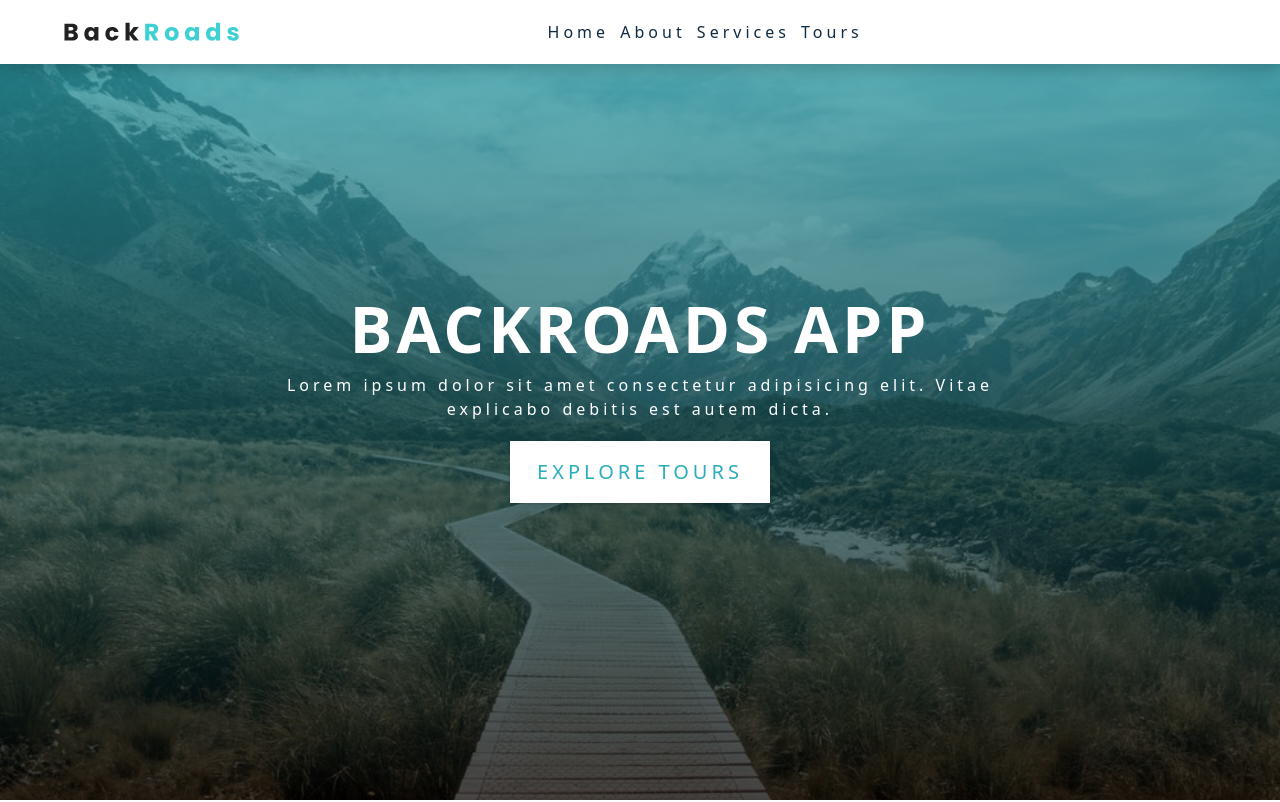
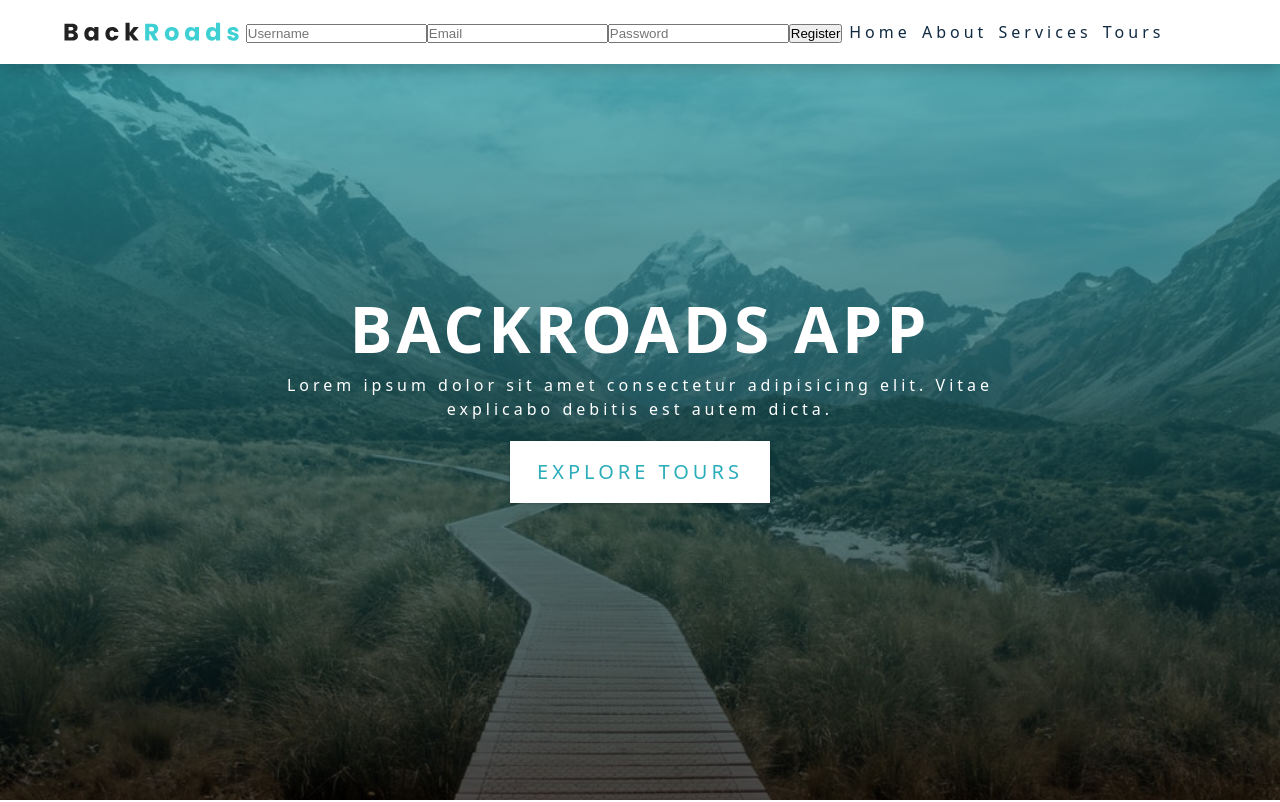
Before and after one commit to long3011/week4-fe-pair-programming, a React app: page / in a window 1280 px wide. Shown: the top 802 px of the page. Built offline with nearby package versions, Linux system fonts and the light colour scheme; the HTML template or start-up script is replaced by a standard one.

Commit message:
iteration 5 (partial)

```diff
--- a/src/components/Navbar.jsx
+++ b/src/components/Navbar.jsx
@@ -1,6 +1,7 @@
 import PageLinks from './PageLinks';
 import SocialLinks from './SocialLinks';
 import Header from './Header';
+import Registration from './Registration';
 
 const Navbar = () => {
   return (
@@ -8,6 +9,7 @@ const Navbar = () => {
       <nav className="navbar">
         <div className="nav-center">
           <Header />
+          <Registration />
           <PageLinks parentClass="nav-links" itemClass="nav-link" />
           <SocialLinks parentClass="nav-icons" itemClass="nav-icon"/>
         </div>
--- /dev/null
+++ b/src/components/Registration.jsx
@@ -0,0 +1,14 @@
+import React from 'react'
+
+function Registration() {
+  return (
+    <div className='registration'>
+        <input type="text" placeholder='Username'/>
+        <input type="email" placeholder='Email'/>
+        <input type="password" placeholder='Password'/>
+        <button>Register</button>
+    </div>
+  )
+}
+
+export default Registration
```
